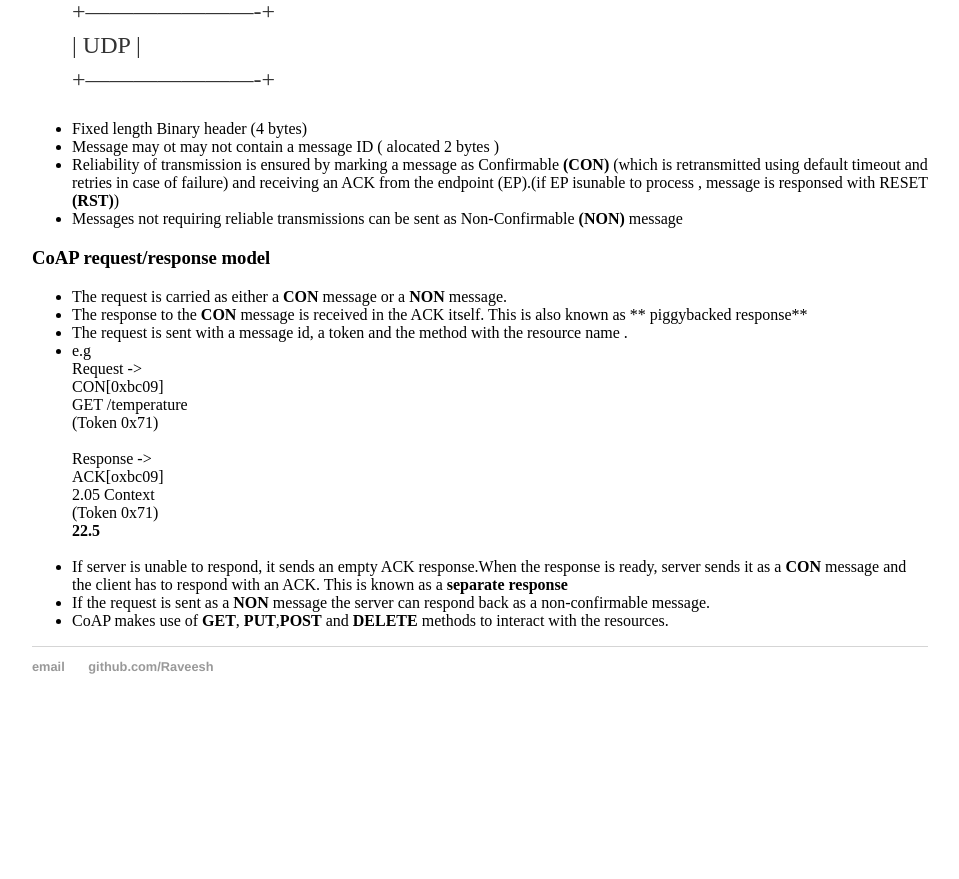
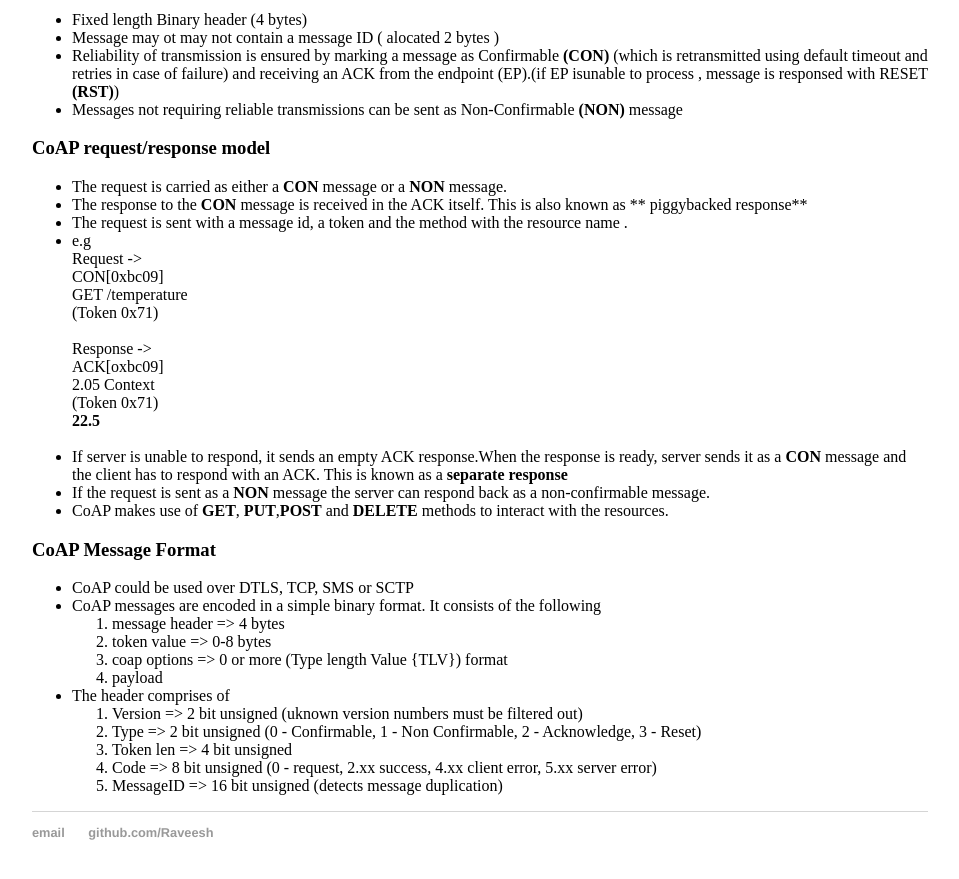
Before and after one commit to jainshailesh/Raveesh.github.io, a Jekyll site: the page built from _posts/2016-05-19-coap-rfc-core.md, in a window 1280 px wide and 900 px high, scrolled down 1555 px. Shown: the top 879 px of the window, without its empty margins (160-1119 px from the left). Built offline with Jekyll 4.4.1, drawn with Linux system fonts in a browser that asks for light colours; before the commit the page ends 2289 px from its top, so only the background shows below that.

Commit message:
Coap message format

```diff
--- a/_posts/2016-05-19-coap-rfc-core.md
+++ b/_posts/2016-05-19-coap-rfc-core.md
@@ -12,6 +12,7 @@ date: 2016-05-19
     * Contains concpets of Web URI's and Internet media types
 
 ### Goals and features of CoAP
+
 * CoAP CoRE(Constrained RESTful Environments) aims to realize rest architectecture for constrained nodes where constrained nodes are typically low in memory (8 bit micro controllers) and network (e.g 6LoWPAN - low Power Wireless personal area Networks)
 * Design a generic web protocol fulfilling  M2M requirements(dealing with message delivery to devices, scalability, failure handling etc Look at M2M requirments [here](http://www.etsi.org/deliver/etsi_ts/102600_102699/102689/01.01.01_60/ts_102689v010101p.pdf) ) in this contrained environment.
 * UDP binding with optional reliability supporting unicast and multicast
@@ -36,16 +37,17 @@ date: 2016-05-19
 
 ### About CoAP
 
-A CoAP request is similar to a HTTP request where a client sends a request to a resource (which resides on the node / device)
+* A CoAP request is similar to a HTTP request where a client sends a request to a resource (which resides on the node / device)
 and the server (the node in this case) responds with a response code and a resource representation. Coap deals with message interchange asynchronously over UDP. It classifies messages into 4 categories <br>
-1. Confirmable<br>
-2. Non-confirmable<br>
-3. Acknowledge<br>
-4. Reset<br>
+   1. Confirmable<br>
+   2. Non-confirmable<br>
+   3. Acknowledge<br>
+   4. Reset<br>
 
 ### CoAP Messaging Model
 
-* The abstract Layering looks as follows : <br>
+* The abstract Layering looks as follows :
+<br>
 +----------------------+ <br>
 |      Application     | <br>
 +----------------------+ <br>
@@ -62,6 +64,7 @@ and the server (the node in this case) responds with a response code and a resou
 * Messages not requiring reliable transmissions can be sent as Non-Confirmable **(NON)** message
 
 ### CoAP request/response model
+
 * The request is carried as either a **CON** message or a **NON** message.
 * The response to the **CON** message is received in the ACK itself. This is also known as ** piggybacked response**
 * The request is sent with a message id, a token and the method with the resource name .
@@ -69,3 +72,18 @@ and the server (the node in this case) responds with a response code and a resou
 * If server is unable to respond, it sends an empty ACK response.When the response is ready, server sends it as a **CON** message and the client has to respond with an ACK. This is known as a **separate response**
 * If the request is sent as a **NON** message the server can respond back as a non-confirmable message.
 * CoAP makes use of **GET**, **PUT**,**POST** and **DELETE** methods to interact with the resources.
+
+### CoAP Message Format
+
+* CoAP could be used over DTLS, TCP, SMS or SCTP
+* CoAP messages are encoded in a simple binary format. It consists of the following
+   1. message header  => 4 bytes
+   2. token value     => 0-8 bytes
+   3. coap options    => 0 or more (Type length Value {TLV}) format
+   4. payload
+* The header comprises of
+   1. Version   => 2 bit unsigned (uknown version numbers must be filtered out)
+   2. Type      => 2 bit unsigned (0 - Confirmable, 1 - Non Confirmable, 2 - Acknowledge, 3 - Reset)
+   3. Token len => 4 bit unsigned
+   4. Code      => 8 bit unsigned (0 - request, 2.xx success, 4.xx client error, 5.xx server error)
+   5. MessageID => 16 bit unsigned (detects message duplication)
```
